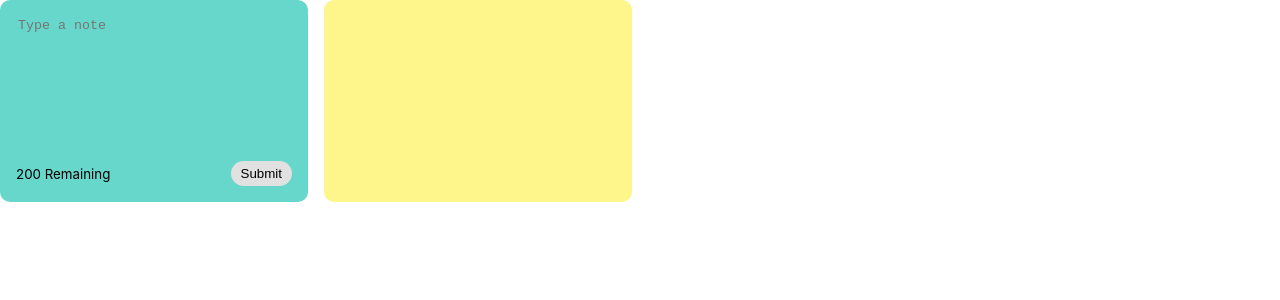
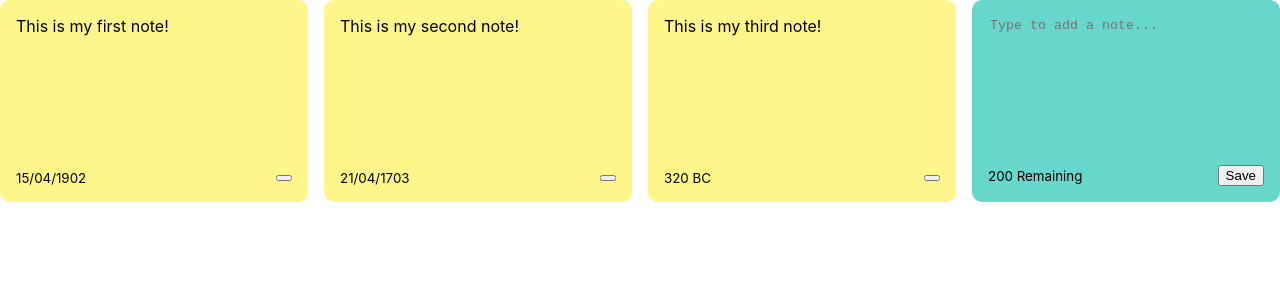
Before and after one commit to Featherless-Biped/react-project1, a React (Create React App) app in the folder my-notes-app/: page / in a window 1280 px wide. Shown: the top 300 px of the page. Built offline with nearby package versions, Linux system fonts and the light colour scheme.

Commit message:
2nd milestone

```diff
--- a/my-notes-app/src/App.js
+++ b/my-notes-app/src/App.js
@@ -1,9 +1,47 @@
-import NotesList from "./components/NotesList";
-import { useState } from "react";
-import { nanoid } from "nanoid";
+import { useState, useEffect } from 'react';
+import { nanoid } from 'nanoid';
+import NotesList from './components/NotesList';
+
 
 const App = () => {
-    const [notes, setNotes] = useState([]);
+	const [notes, setNotes] = useState([
+		{
+			id: nanoid(),
+			text: 'This is my first note!',
+			date: '15/04/1902',
+		},
+		{
+			id: nanoid(),
+			text: 'This is my second note!',
+			date: '21/04/1703',
+		},
+		{
+			id: nanoid(),
+			text: 'This is my third note!',
+			date: '320 BC',
+		},
+
+	]);
+
+
+
+	useEffect(() => {
+		const savedNotes = JSON.parse(
+			localStorage.getItem('react-notes-app-data')
+		);
+
+		if (savedNotes) {
+			setNotes(savedNotes);
+		}
+	}, []);
+
+	useEffect(() => {
+		localStorage.setItem(
+			'react-notes-app-data',
+			JSON.stringify(notes)
+		);
+	}, [notes]);
+
 	const addNote = (text) => {
 		const date = new Date();
 		const newNote = {
@@ -14,10 +52,21 @@ const App = () => {
 		const newNotes = [...notes, newNote];
 		setNotes(newNotes);
 	};
+
+	const deleteNote = (id) => {
+		const newNotes = notes.filter((note) => note.id !== id);
+		setNotes(newNotes);
+	};
+
 	return (
-        <div className="container">
-            <NotesList notes={[notes]} handleAddNote={addNote} />
+			<div className='container'>
+				<NotesList
+					notes={notes}
+					handleAddNote={addNote}
+					handleDeleteNote={deleteNote}
+				/>
 			</div>
+
 	);
 };
 
--- a/my-notes-app/src/components/AddNote.js
+++ b/my-notes-app/src/components/AddNote.js
@@ -1,50 +1,41 @@
-import { useState } from "react";
-function AddNote({ onAdd }) {
-    const [userDetails, setUserDetails] = useState({});
+import { useState } from 'react';
 
-    const handleChange = (e) => {
-        const { value, name } = e.target;
+const AddNote = ({ handleAddNote }) => {
+	const [noteText, setNoteText] = useState('');
+	const characterLimit = 200;
 
-        setUserDetails({ ...userDetails, [name]: value, id: Math.random() });
+	const handleChange = (event) => {
+		if (characterLimit - event.target.value.length >= 0) {
+			setNoteText(event.target.value);
+		}
 	};
 
-    const handleSubmit = (e) => {
-        e.preventDefault();
-        onAdd(userDetails);
+	const handleSaveClick = () => {
+		if (noteText.trim().length > 0) {
+			handleAddNote(noteText);
+			setNoteText('');
+		}
 	};
 
 	return (
-        <div className="note new">
+		<div className='note new'>
 			<textarea
-                rows="8"
-                cols="10"
-                placeholder="Type a note"
-                value={userDetails.text}
+				rows='8'
+				cols='10'
+				placeholder='Type to add a note...'
+				value={noteText}
 				onChange={handleChange}
 			></textarea>
-
-            <div className="note-footer">
-                <small>200 Remaining</small>
-                <button className="submit" onClick={handleSubmit}>
-                    Submit
+			<div className='note-footer'>
+				<small>
+					{characterLimit - noteText.length} Remaining
+				</small>
+				<button className='save' onClick={handleSaveClick}>
+					Save
 				</button>
 			</div>
 		</div>
 	);
-}
+};
 
 export default AddNote;
-
-// const AddNote = ({handleAddNote}) => {
-//     // const [noteTitle, setNoteTitle] = useState("")
-//     const [noteText, setNotesText] = useState("");
-//     const handleChange = (e) => {
-//         setNotesText(e.target.value);
-//         console.log(e.target.value)
-//     };
-//     const handleSaveClick = () =>{
-//         handleAddNote(noteText)
-//         // handleAddTitle(noteTitle)
-//         // setNotesText('')
-
-//     }
--- a/my-notes-app/src/components/Note.js
+++ b/my-notes-app/src/components/Note.js
@@ -1,10 +1,17 @@
-const Note = ({id, text, title, date}) => {
-    return <div className="note">
-
-
-        <div>{text}</div>
-        <small>{date}</small>
-    </div>;
+const Note = ({ id, text, date, handleDeleteNote }) => {
+	return (
+		<div className='note'>
+			<span>{text}</span>
+			<div className='note-footer'>
+				<small>{date}</small>
+				<button
+					onClick={() => handleDeleteNote(id)}
+					className='delete-icon'
+					size='1.3em'
+				></button>
+			</div>
+		</div>
+	);
 };
 
 export default Note;
--- a/my-notes-app/src/components/NotesList.js
+++ b/my-notes-app/src/components/NotesList.js
@@ -1,19 +1,24 @@
-import Note from "./Note";
-import AddNote from "./AddNote";
+import Note from './Note';
+import AddNote from './AddNote';
 
-const NotesList = ({ notes, handleAddNote }) => {
-    return (
-        <div className="notes-list">
-            <AddNote handleAddNote={handleAddNote} />
-            {notes.map((note) => (
+const NotesList = ({
+	notes,
+	handleAddNote,
+	handleDeleteNote,
+}) => {
+	return (
+		<div className='notes-list'>
+			{notes.map((note) => (
 				<Note
 					id={note.id}
 					text={note.text}
 					date={note.date}
+					handleDeleteNote={handleDeleteNote}
 				/>
 			))}
-        </div>
-    );
+			<AddNote handleAddNote={handleAddNote} />
+		</div>
+	);
 };
 
 export default NotesList;
--- a/my-notes-app/src/index.js
+++ b/my-notes-app/src/index.js
@@ -2,7 +2,7 @@ import React from 'react';
 import ReactDOM from 'react-dom/client';
 import './index.css';
 import App from './App';
-// import reportWebVitals from './reportWebVitals';
+import reportWebVitals from './reportWebVitals';
 
 const root = ReactDOM.createRoot(document.getElementById('root'));
 root.render(
@@ -14,4 +14,4 @@ root.render(
 // If you want to start measuring performance in your app, pass a function
 // to log results (for example: reportWebVitals(console.log))
 // or send to an analytics endpoint. Learn more: https://bit.ly/CRA-vitals
-// reportWebVitals();
+reportWebVitals();
```
Lines whose indentation alone changed are shown as unchanged.
